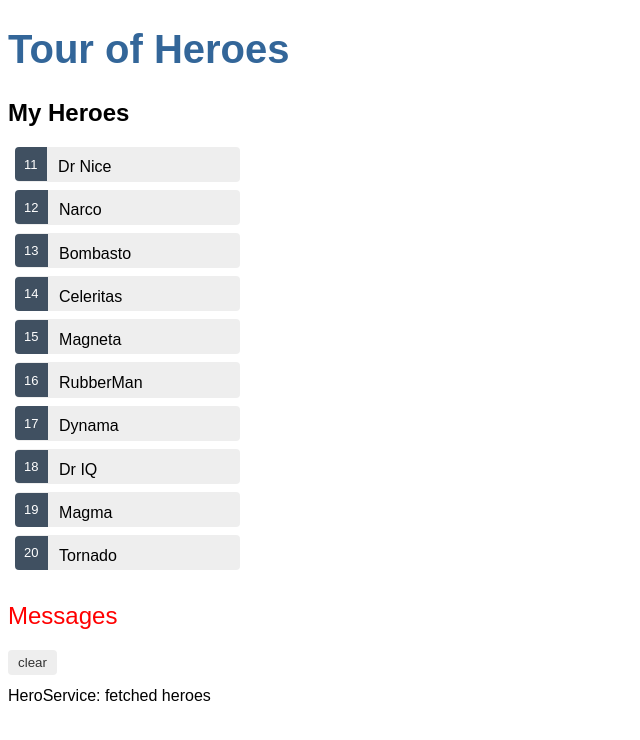
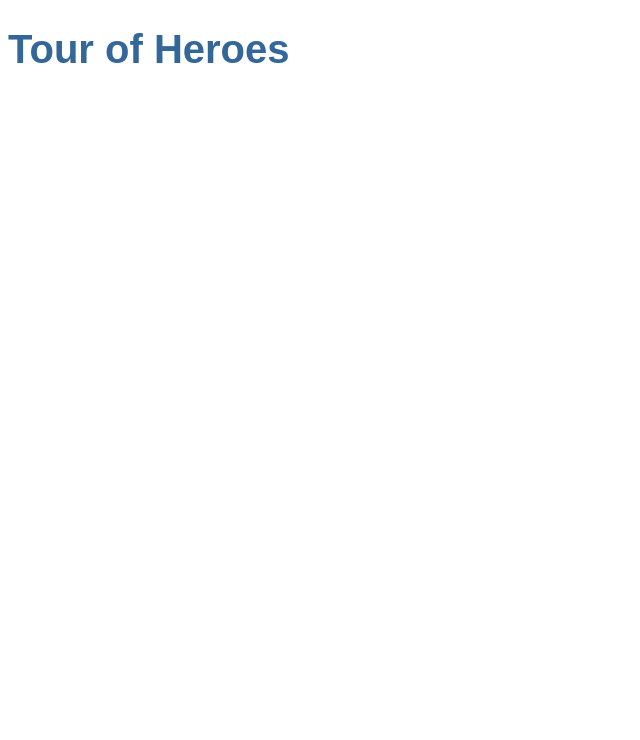
Before and after one commit to HSM-Al/Angular-tutorial, an Angular app: page / in a window 1280 px wide. Shown: the top 740 px of the page, without its empty margins (0-640 px from the left). Built offline with nearby package versions, Linux system fonts and the light colour scheme.

Commit message:
configure the router module Add routerOutlet to navigate to the hero component in the navigation bar (URL)

```diff
--- a/src/app/app.component.html
+++ b/src/app/app.component.html
@@ -1,3 +1,3 @@
 <h1>{{title}}</h1>
-<app-heroes></app-heroes>
+<router-outlet></router-outlet>
 <app-messages></app-messages>
```
Also changed, not shown: src/app/app-routing.module.ts (+8 -6 lines).
